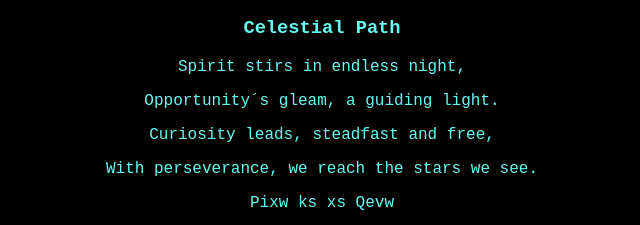
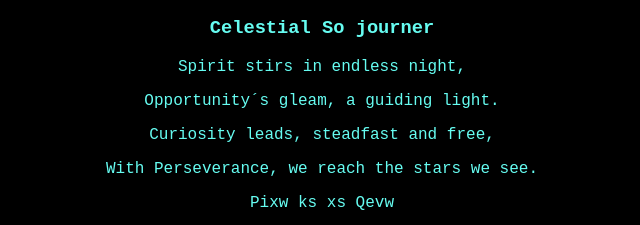
Before and after one commit to Madelelo/space-ctf, a plain HTML site: page moon.html in a window 1280 px wide. Shown: the part 176-401 px from the top of the page, without its empty margins (318-958 px from the left). Drawn offline with Linux system fonts and the light colour scheme.

Commit message:
updated hints

```diff
--- a/moon.html
+++ b/moon.html
@@ -9,12 +9,12 @@
 <body>
     <h2>Moon</h2>
     <h3>
-        Celestial Path
+        Celestial So journer
     </h3>
     <p>Spirit stirs in endless night,</p>
     <p> Opportunity´s gleam, a guiding light.</p>
     <p> Curiosity leads, steadfast and free,</p>
-    <p>With perseverance, we reach the stars we see.</p>
+    <p>With Perseverance, we reach the stars we see.</p>
     <p>Pixw ks xs Qevw</p>
     <input type="text" id="moon-answer" placeholder="Enter your answer">
     <button onclick="checkAnswer('moon')">Go for launch</button>
```
Also changed, not shown: index.html (+2 -0 lines), 1 other file.
